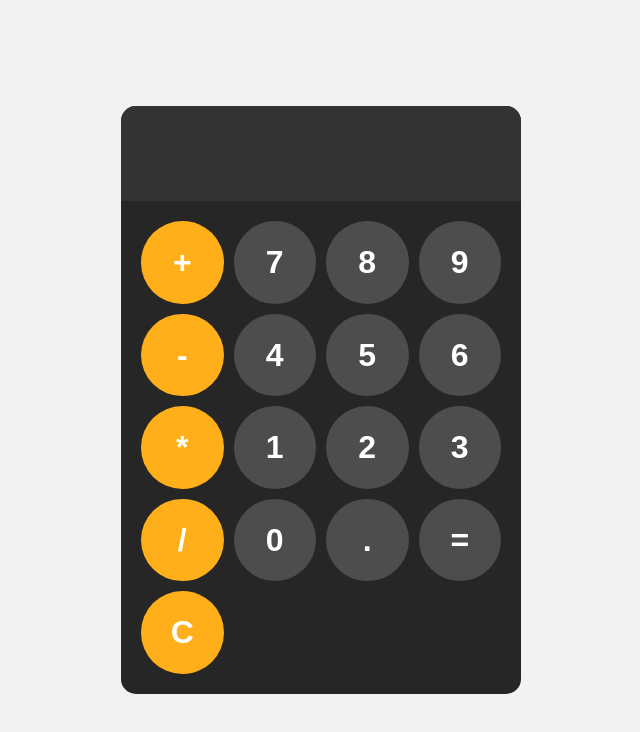
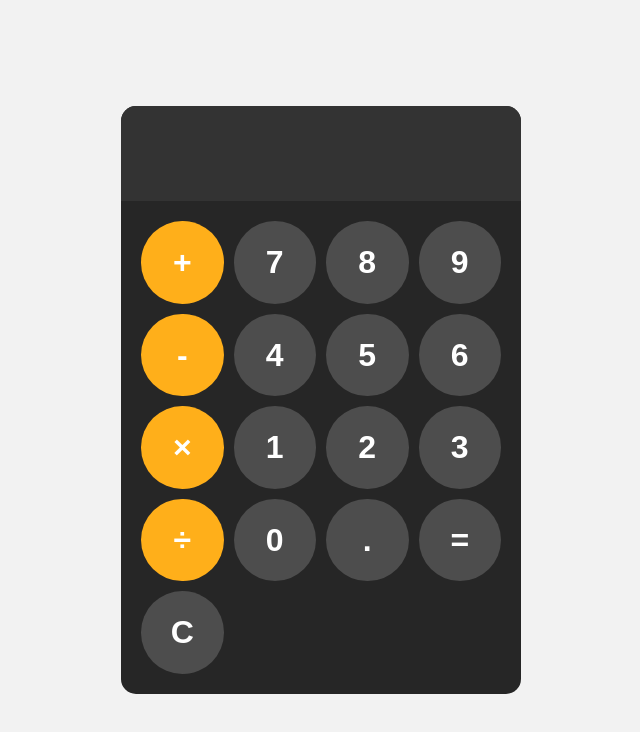
Before and after one commit to Sheikh-Abdul-Saboor/Calculator-Project, a plain HTML site: page index.html in a window 1280 px wide. Shown: the whole page, without its empty margins (319-959 px from the left). Drawn offline with Linux system fonts and the light colour scheme.

Commit message:
Update index.html

```diff
--- a/index.html
+++ b/index.html
@@ -5,7 +5,7 @@
   <meta name="viewport" content="width=device-width, initial-scale=1.0">
   <title>Calculator</title>
   <link rel="stylesheet" href="style.css">
-  <script src="index.js" defer></script>
+  <script src="index.js"></script>
 </head>
 <body>
   <div id="calculator">
@@ -19,15 +19,15 @@
       <button onclick="appendToDisplay('4')">4</button>
       <button onclick="appendToDisplay('5')">5</button>
       <button onclick="appendToDisplay('6')">6</button>
-      <button onclick="appendToDisplay('*')" class="operator-btn">*</button>
+      <button onclick="appendToDisplay('*')" class="operator-btn">×</button>
       <button onclick="appendToDisplay('1')">1</button>
       <button onclick="appendToDisplay('2')">2</button>
       <button onclick="appendToDisplay('3')">3</button>
-      <button onclick="appendToDisplay('/')" class="operator-btn">/</button>
+      <button onclick="appendToDisplay('/')" class="operator-btn">÷</button>
       <button onclick="appendToDisplay('0')">0</button>
       <button onclick="appendToDisplay('.')">.</button>
-      <button onclick="calculate()">=</button>
-      <button onclick="clearDisplay()" class="operator-btn">C</button>
+      <button onclick="calculate()" class="equal-btn">=</button>
+      <button onclick="clearDisplay()" class="clear-btn">C</button>
     </div>
   </div>
 </body>
```
